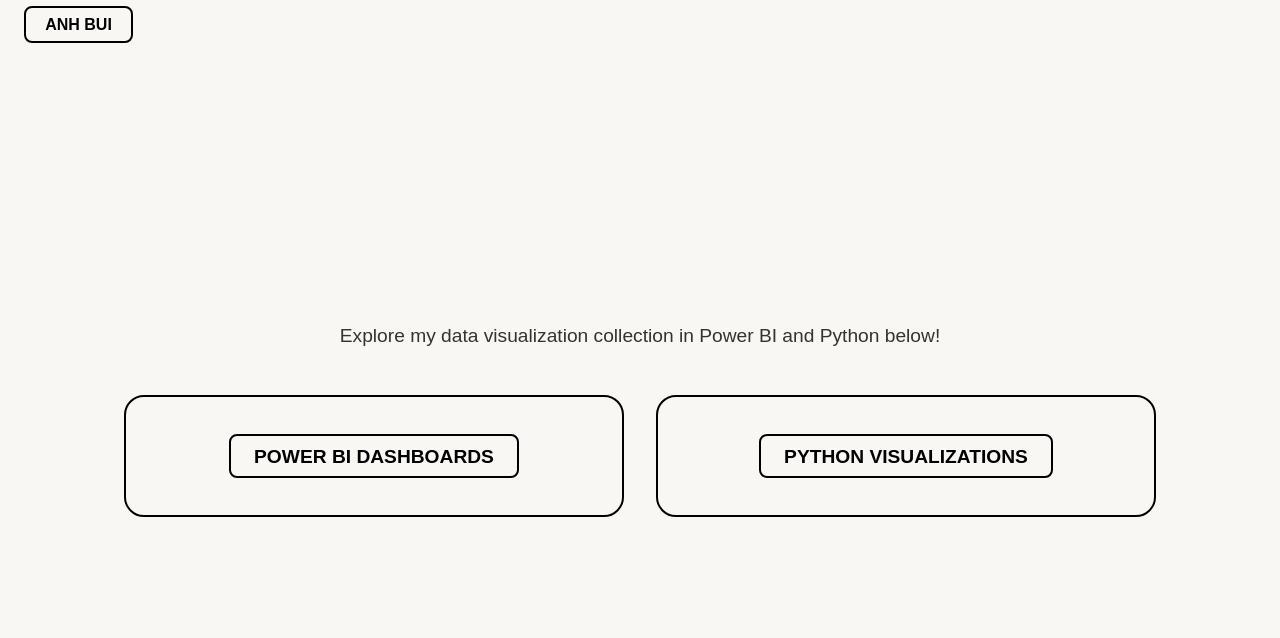
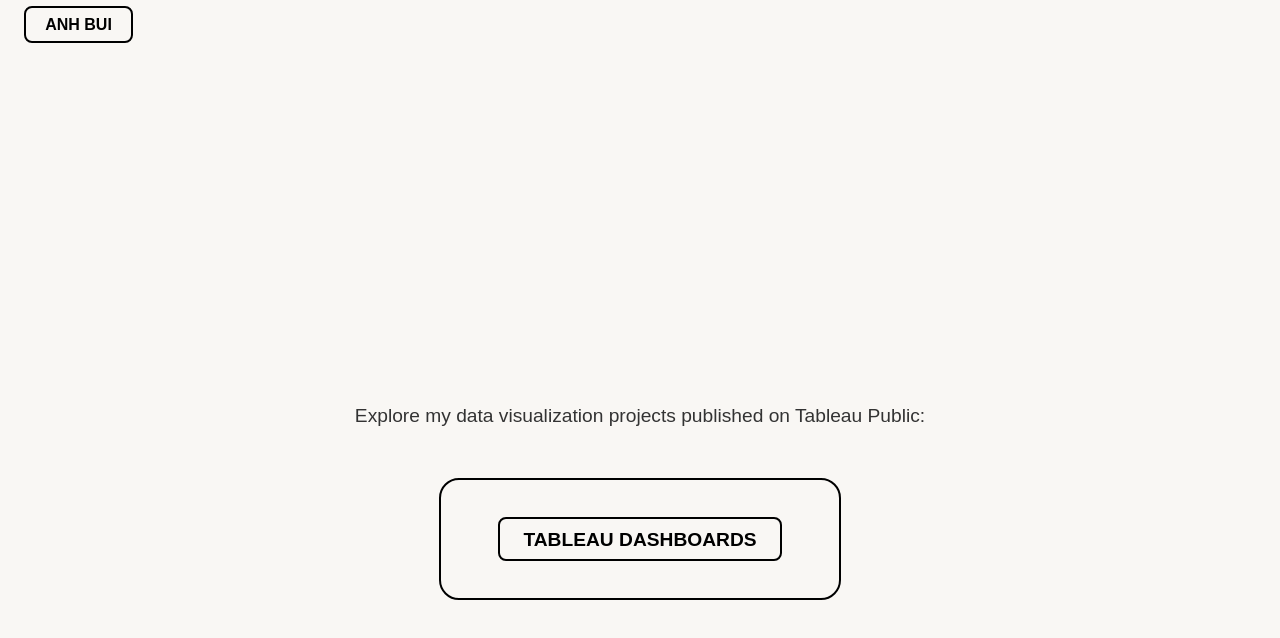
Before and after one commit to buivh0101/anhbui, a plain HTML site: page viz.html in a window 1280 px wide. Drawn offline with Linux system fonts and the light colour scheme.

Commit message:
Update viz.html

```diff
--- a/viz.html
+++ b/viz.html
@@ -18,22 +18,17 @@
       border-bottom: 2px solid black;
     }
 
-    .grid {
-      display: flex;
-      justify-content: center;
-      flex-wrap: wrap;
-      gap: 2em;
-      margin-top: 3em;
+    .container {
+      text-align: center;
+      margin-top: 5em;
     }
 
     .card {
       border: 2px solid #000;
       padding: 3em;
       border-radius: 20px;
-      text-align: center;
-      flex: 1;
-      min-width: 300px;
-      max-width: 400px;
+      display: inline-block;
+      margin-top: 2em;
     }
 
     .card a {
@@ -50,15 +45,12 @@
   </div>
 
   <div class="container">
-    <p>Explore my data visualization collection in Power BI and Python below!</p>
+    <p>Explore my data visualization projects published on Tableau Public:</p>
 
-    <div class="grid">
-      <div class="card">
-        <a href="https://app.powerbi.com/groups/me/reports" target="_blank">POWER BI DASHBOARDS</a>
-      </div>
-      <div class="card">
-        <a href="https://medium.com/@yourusername/data-visualization-python" target="_blank">PYTHON VISUALIZATIONS</a>
-      </div>
+    <div class="card">
+      <a href="https://public.tableau.com/app/profile/anh.bui8024/vizzes" target="_blank">
+        TABLEAU DASHBOARDS
+      </a>
     </div>
   </div>
 </body>
```
